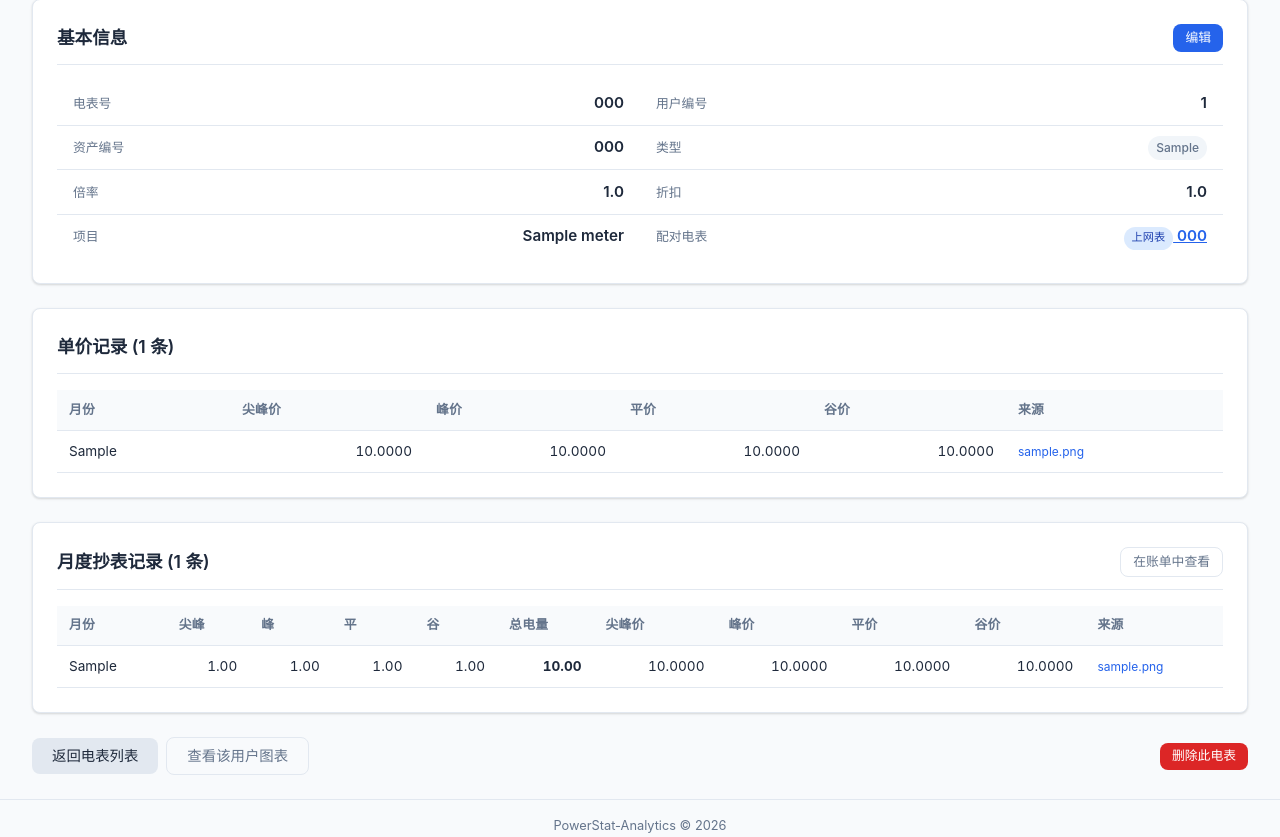
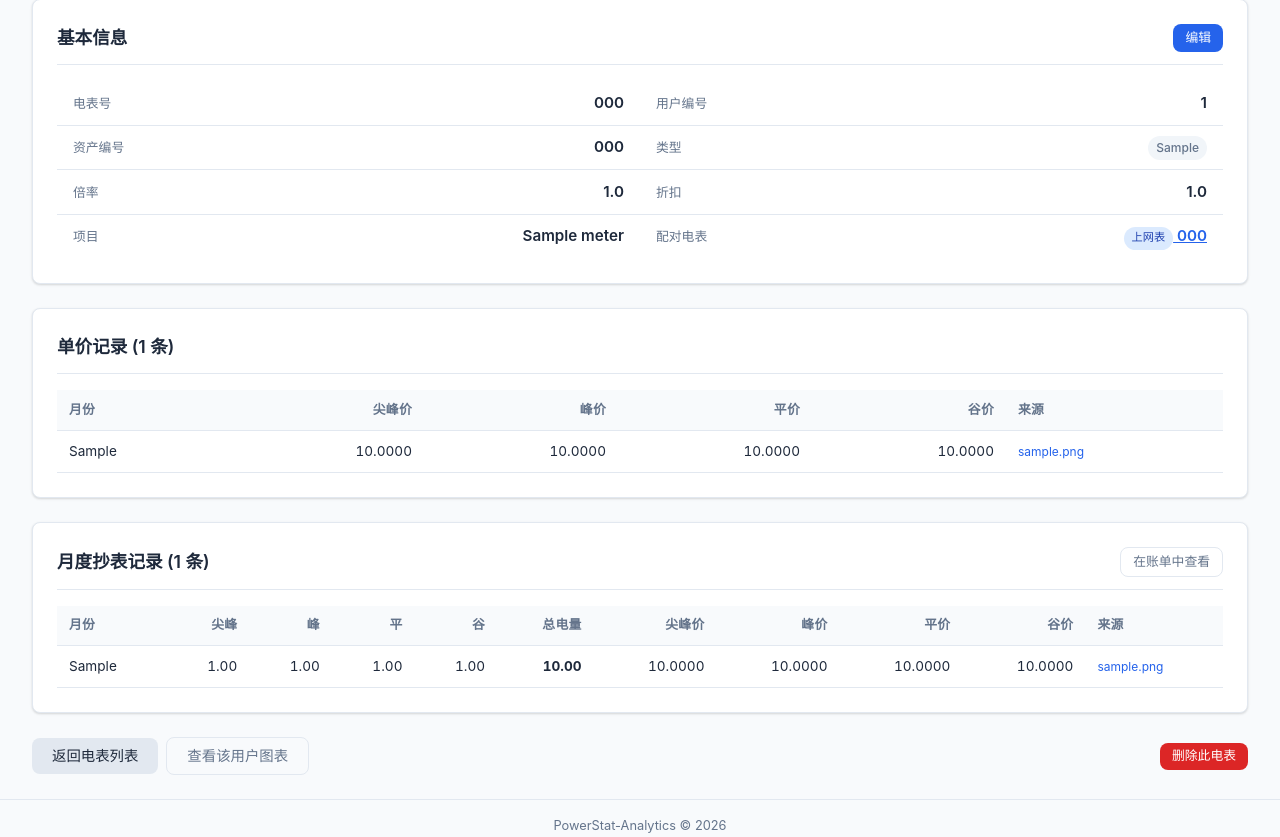
Before and after one commit to hilifer/PowerStat-Analytics, a Flask app: page /meters/1 in a window 1280 px wide. Shown: the part 186-1023 px from the top of the page. Run offline with Flask 3, Linux system fonts and the light colour scheme; tables that the repository leaves empty hold one stand-in row (values such as "Sample post"); parts of the project's set-up code (start-up, migrations or seed data) failed here and were passed over.

Commit message:
fix: 修复表格数字列表头与数据对齐错位
数字列的 th 默认左对齐，而 td.num 右对齐，导致视觉错位。
给所有数字列的 th 添加 class="num"，使表头与数据统一右对齐。

https://claude.ai/code/session_01CQ2dc512YBhLM1JZ6zobQg

```diff
--- a/static/css/style.css
+++ b/static/css/style.css
@@ -225,7 +225,7 @@ th {
     top: 0;
 }
 tr:hover { background: #f8fafc; }
-td.num { text-align: right; font-variant-numeric: tabular-nums; }
+td.num, th.num { text-align: right; font-variant-numeric: tabular-nums; }
 a.row-link { color: var(--primary); text-decoration: none; }
 a.row-link:hover { text-decoration: underline; }
 
--- a/templates/meter_detail.html
+++ b/templates/meter_detail.html
@@ -90,10 +90,10 @@
             <thead>
                 <tr>
                     <th>月份</th>
-                    <th>尖峰价</th>
-                    <th>峰价</th>
-                    <th>平价</th>
-                    <th>谷价</th>
+                    <th class="num">尖峰价</th>
+                    <th class="num">峰价</th>
+                    <th class="num">平价</th>
+                    <th class="num">谷价</th>
                     <th>来源</th>
                 </tr>
             </thead>
@@ -131,15 +131,15 @@
             <thead>
                 <tr>
                     <th>月份</th>
-                    <th>尖峰</th>
-                    <th>峰</th>
-                    <th>平</th>
-                    <th>谷</th>
-                    <th>总电量</th>
-                    <th>尖峰价</th>
-                    <th>峰价</th>
-                    <th>平价</th>
-                    <th>谷价</th>
+                    <th class="num">尖峰</th>
+                    <th class="num">峰</th>
+                    <th class="num">平</th>
+                    <th class="num">谷</th>
+                    <th class="num">总电量</th>
+                    <th class="num">尖峰价</th>
+                    <th class="num">峰价</th>
+                    <th class="num">平价</th>
+                    <th class="num">谷价</th>
                     <th>来源</th>
                 </tr>
             </thead>
--- a/templates/meters.html
+++ b/templates/meters.html
@@ -72,8 +72,8 @@
                     <th>电表号</th>
                     <th>资产编号</th>
                     <th>类型</th>
-                    <th>倍率</th>
-                    <th>折扣</th>
+                    <th class="num">倍率</th>
+                    <th class="num">折扣</th>
                     <th>配对电表</th>
                     <th>操作</th>
                 </tr>
@@ -136,7 +136,7 @@
                     <th>电表号</th>
                     <th>资产编号</th>
                     <th>类型</th>
-                    <th>倍率</th>
+                    <th class="num">倍率</th>
                     <th>项目</th>
                     <th>操作</th>
                 </tr>
```
Also changed, not shown: templates/bills.html (+11 -11 lines).
